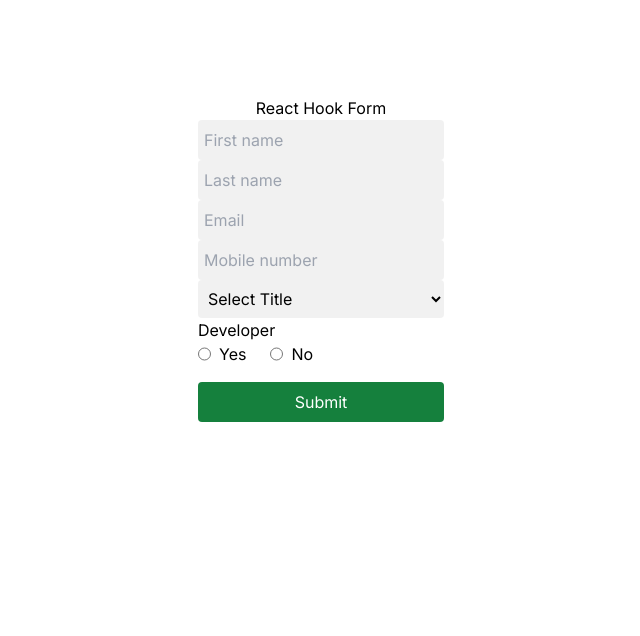
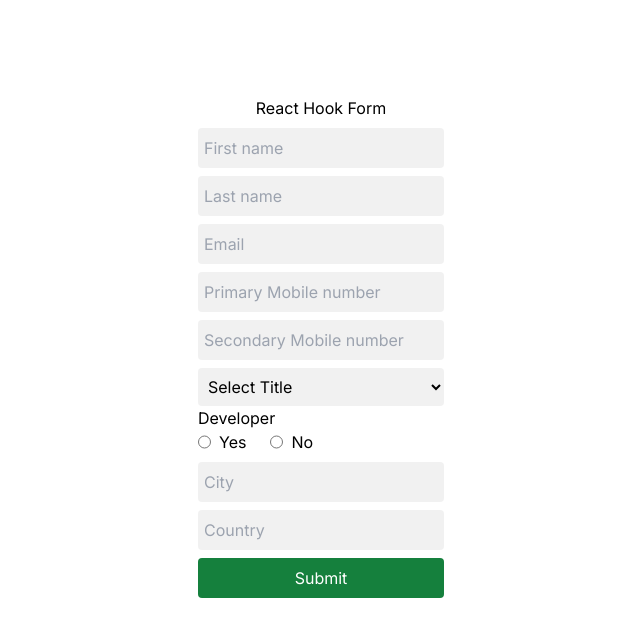
Before and after one commit to salman-aip/react-hook-form, a Next.js app: page / in a window 1280 px wide. Shown: the top 636 px of the page, without its empty margins (319-959 px from the left). Built offline with nearby package versions, Linux system fonts and the light colour scheme.

Commit message:
form with nested object and array values

```diff
--- a/src/app/globals.css
+++ b/src/app/globals.css
@@ -12,6 +12,7 @@
   padding: 8px 6px;
   background-color: #f1f1f1f1;
   border-radius: 4px;
+  margin-top: 8px;
 }
 
 .errorMessage {
--- a/src/app/page.tsx
+++ b/src/app/page.tsx
@@ -1,11 +1,13 @@
 import FormWithErrorMessage from "@/components/form-with-error-message";
+import FormWithNestedObjectAndArray from "@/components/form-with-nested-object-and-array";
 import FormWithRegisterValidation from "@/components/form-with-register-validation";
 
 export default function Home() {
   return (
     <main className="flex min-h-screen flex-col items-center p-24 bg-white text-black">
       {/* <FormWithRegisterValidation /> */}
-      <FormWithErrorMessage />
+      {/* <FormWithErrorMessage /> */}
+      <FormWithNestedObjectAndArray />
     </main>
   );
 }
--- /dev/null
+++ b/src/components/form-with-nested-object-and-array.tsx
@@ -0,0 +1,204 @@
+"use client";
+
+import React, { useEffect, useState } from "react";
+import { DevTool } from "@hookform/devtools";
+import { useForm } from "react-hook-form";
+
+type IFormData = {
+  FirstName: string;
+  LastName: string;
+  Email: string;
+  MobileNumber: string[];
+  Title: string;
+  Developer: string;
+  Address: {
+    City: string;
+    Country: string;
+  };
+};
+
+export default function FormWithNestedObjectAndArray() {
+  const [isClient, setIsClient] = useState(false);
+  const {
+    register,
+    handleSubmit,
+    formState: { errors },
+    control,
+  } = useForm<IFormData>({
+    defaultValues: {
+      FirstName: "",
+      LastName: "",
+      Email: "",
+      MobileNumber: ["", ""],
+      Title: "",
+      Developer: "",
+      Address: {
+        City: "",
+        Country: "",
+      },
+    },
+  });
+
+  useEffect(() => {
+    setIsClient(true);
+  }, []);
+
+  const onSubmit = (data: IFormData) => {
+    console.log(data);
+  };
+  //   console.log(errors);
+
+  return (
+    <>
+      <h1>React Hook Form</h1>
+      <form onSubmit={handleSubmit(onSubmit)} className="flex flex-col">
+        <input
+          type="text"
+          placeholder="First name"
+          {...register("FirstName", {
+            required: {
+              value: true,
+              message: "First name is required",
+            },
+            maxLength: 80,
+          })}
+          className="inputClass"
+        />
+        {errors.FirstName && (
+          <p className="errorMessage">{errors.FirstName?.message}</p>
+        )}
+
+        <input
+          type="text"
+          placeholder="Last name"
+          {...register("LastName", {
+            required: "Last name is required",
+            maxLength: 100,
+          })}
+          className="inputClass"
+        />
+        {errors.LastName && (
+          <p className="errorMessage">{errors.LastName?.message}</p>
+        )}
+
+        <input
+          type="text"
+          placeholder="Email"
+          {...register("Email", {
+            required: "Email is required",
+            pattern: /^\S+@\S+$/i,
+          })}
+          className="inputClass"
+        />
+        {errors.Email && (
+          <p className="errorMessage">{errors.Email?.message}</p>
+        )}
+
+        {/* array fields register */}
+        <input
+          type="tel"
+          placeholder="Primary Mobile number"
+          {...register("MobileNumber.0", {
+            required: "Phone number is required",
+            minLength: 6,
+            maxLength: 12,
+          })}
+          className="inputClass"
+        />
+        {errors.MobileNumber?.[0] && (
+          <p className="errorMessage">{errors.MobileNumber?.[0].message}</p>
+        )}
+
+        <input
+          type="tel"
+          placeholder="Secondary Mobile number"
+          {...register("MobileNumber.1", {
+            required: "Phone number is required",
+            minLength: 6,
+            maxLength: 12,
+          })}
+          className="inputClass"
+        />
+        {errors.MobileNumber?.[1] && (
+          <p className="errorMessage">{errors.MobileNumber?.[1].message}</p>
+        )}
+
+        <select
+          {...register("Title", { required: "Title is required" })}
+          className="inputClass"
+        >
+          <option value="" defaultValue="">
+            Select Title
+          </option>
+          <option value="Mr">Mr</option>
+          <option value="Mrs">Mrs</option>
+          <option value="Miss">Miss</option>
+          <option value="Dr">Dr</option>
+        </select>
+        {errors.Title && (
+          <p className="errorMessage">{errors.Title?.message}</p>
+        )}
+
+        <fieldset className="flex gap-x-6">
+          <legend>Developer</legend>
+          <div className="flex gap-x-2">
+            <input
+              {...register("Developer", { required: "Select any of one" })}
+              type="radio"
+              value="Yes"
+            />
+            <label>Yes</label>
+          </div>
+          <div className="flex gap-x-2">
+            <input
+              {...register("Developer", { required: "Select any of one" })}
+              type="radio"
+              value="No"
+            />
+            <label>No</label>
+          </div>
+        </fieldset>
+        {errors.Developer && (
+          <p className="errorMessage">{errors.Developer?.message}</p>
+        )}
+
+        {/* nested object register*/}
+        <input
+          type="text"
+          placeholder="City"
+          {...register("Address.City", {
+            required: {
+              value: true,
+              message: "City name is required",
+            },
+            maxLength: 80,
+          })}
+          className="inputClass"
+        />
+        {errors.Address?.City && (
+          <p className="errorMessage">{errors.Address.City?.message}</p>
+        )}
+
+        <input
+          type="text"
+          placeholder="Country"
+          {...register("Address.Country", {
+            required: "Country name is required",
+            maxLength: 100,
+          })}
+          className="inputClass"
+        />
+        {errors.Address?.Country && (
+          <p className="errorMessage">{errors.Address.Country?.message}</p>
+        )}
+
+        <input
+          type="submit"
+          className="inputClass mt-4 !bg-green-700 text-white"
+        />
+      </form>
+
+      {isClient && <DevTool control={control} />}
+    </>
+  );
+}
```
